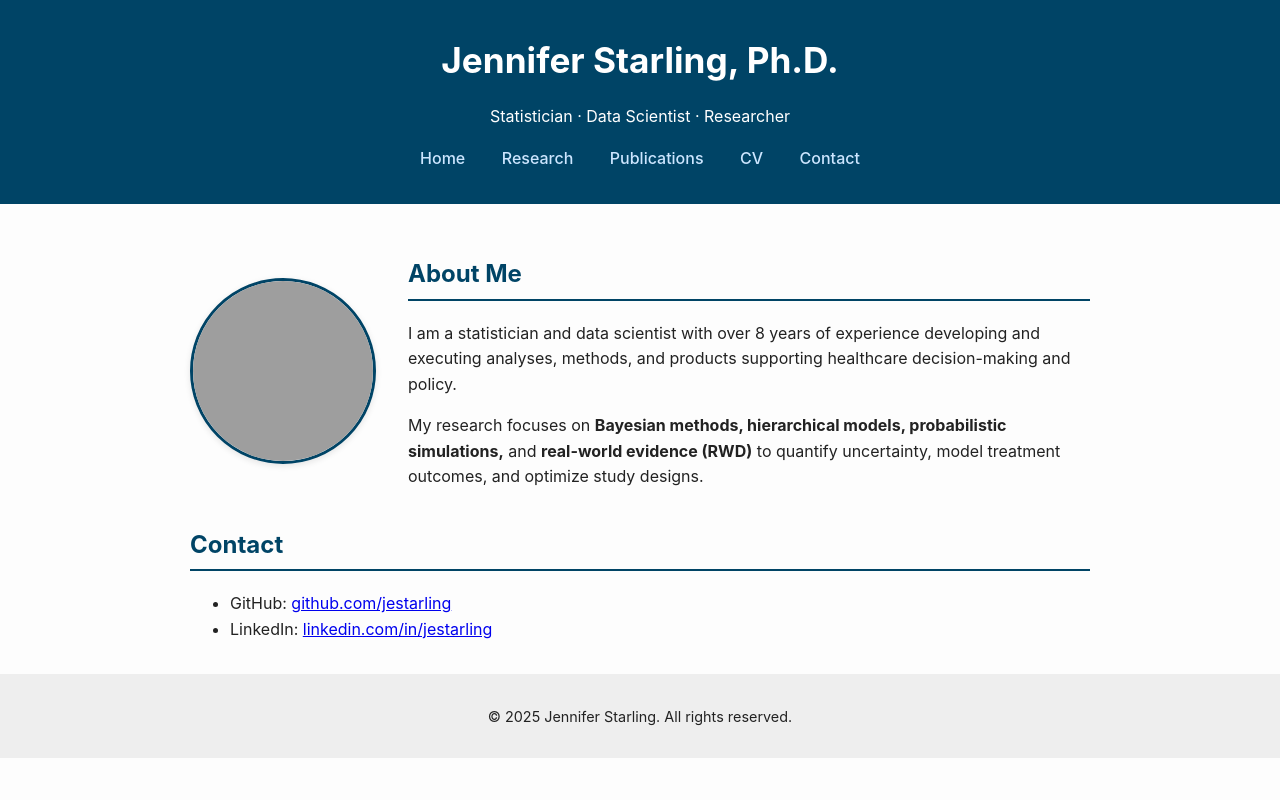
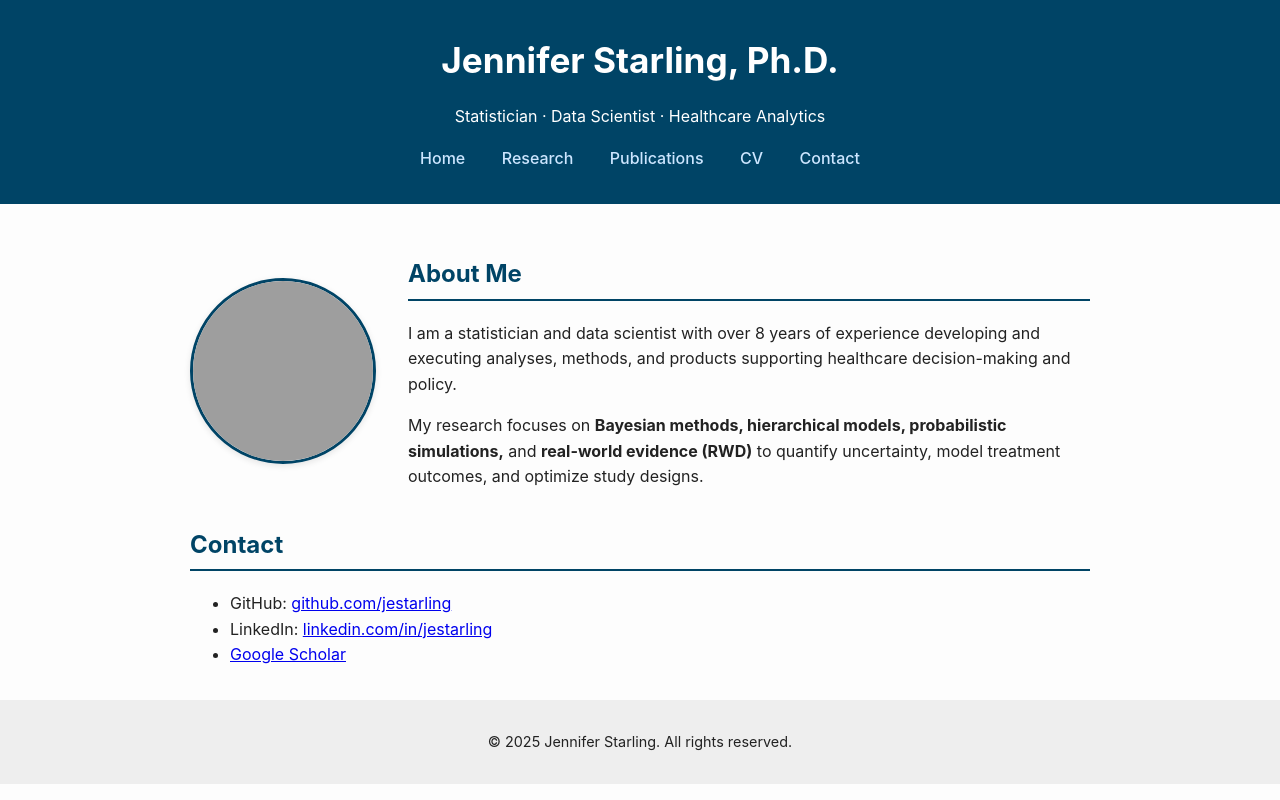
Before and after one commit to jestarling/jestarling.github.io, a plain HTML site: page index.html in a window 1280 px wide. Drawn offline with Linux system fonts and the light colour scheme; grey boxes are pictures that could not be loaded.

Commit message:
Updated site

```diff
--- a/index.html
+++ b/index.html
@@ -9,7 +9,7 @@
 <body>
   <header>
     <h1>Jennifer Starling, Ph.D.</h1>
-    <p>Statistician · Data Scientist · Researcher</p>
+    <p>Statistician · Data Scientist · Healthcare Analytics</p>
     <nav>
       <a href="index.html">Home</a>
       <a href="research.html">Research</a>
@@ -41,7 +41,8 @@
     <ul>
       <li>GitHub: <a href="https://github.com/jestarling">github.com/jestarling</a></li>
       <li>LinkedIn: <a href="https://linkedin.com/in/jestarling">linkedin.com/in/jestarling</a></li>
-    </ul>
+      <li><a href="https://scholar.google.com/citations?hl=en&user=WPnss5sAAAAJ">Google Scholar</a></li>
+      </ul>
   </section>
 </main>
 
```
Also changed, not shown: 1 other file.
